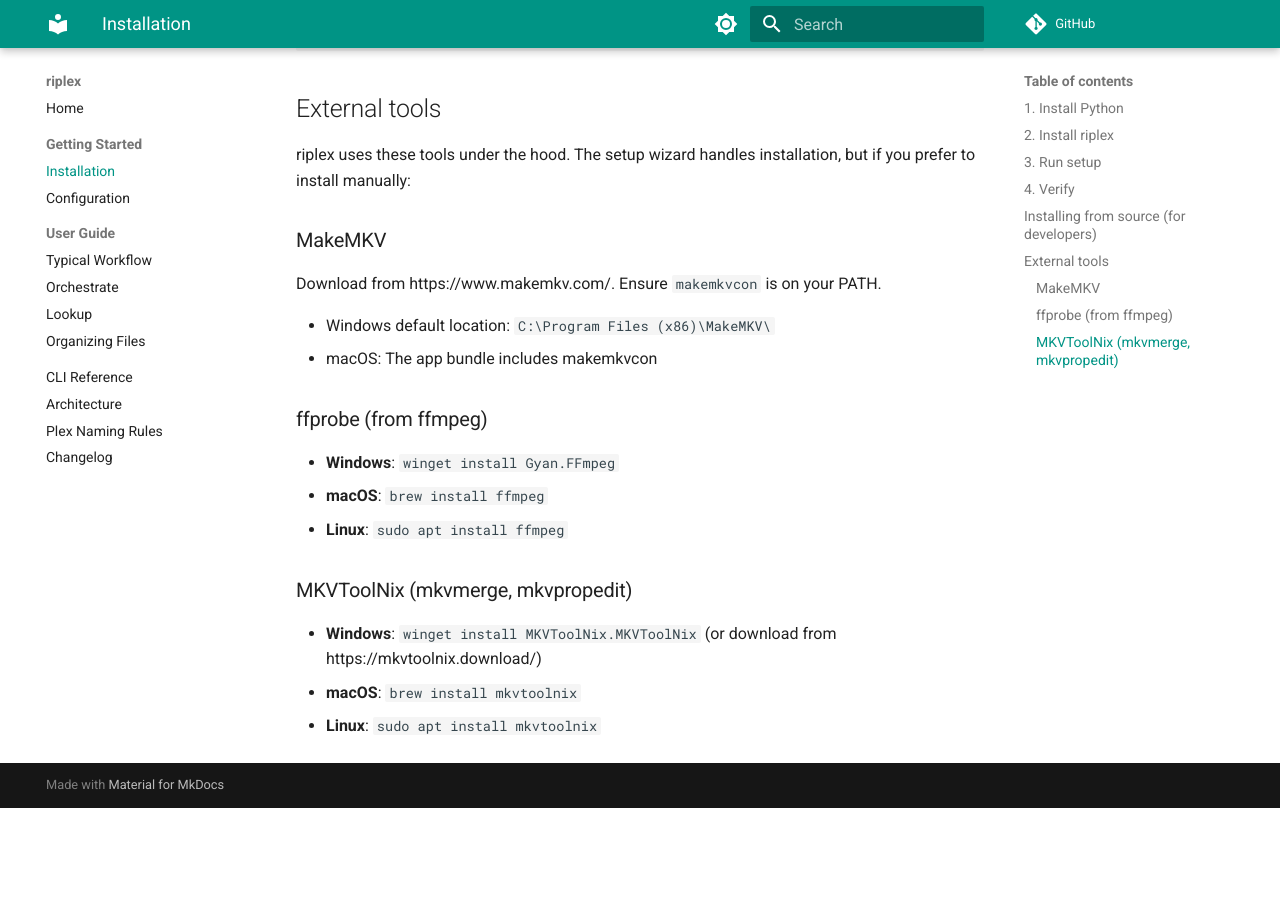
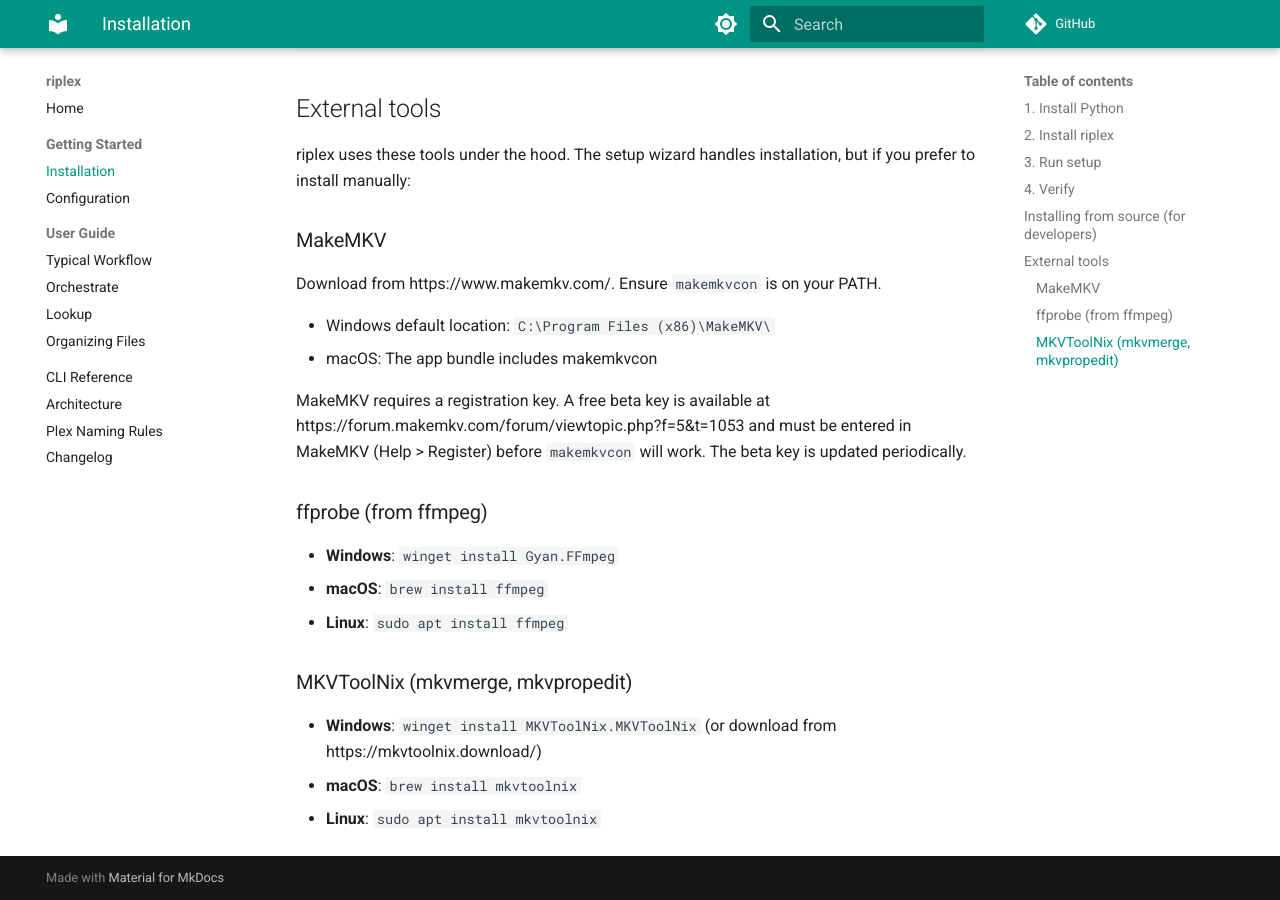
Before and after one commit to AnyCredit5518/riplex, an MkDocs documentation site: the page built from docs/getting-started/installation.md, in a window 1280 px wide and 900 px high, scrolled down 1417 px. Built offline with MkDocs 1.6.1 and Material for MkDocs 9.7.7, drawn with Linux system fonts in a browser that asks for light colours; comment, search, counter and statistics services are not loaded; before the commit the page ends 2225 px from its top, so only the background shows below that.

Commit message:
docs: mention MakeMKV beta key requirement in installation guide

```diff
--- a/docs/getting-started/installation.md
+++ b/docs/getting-started/installation.md
@@ -68,6 +68,8 @@
 - Windows default location: `C:\Program Files (x86)\MakeMKV\`
 - macOS: The app bundle includes makemkvcon
 
+MakeMKV requires a registration key. A free beta key is available at https://forum.makemkv.com/forum/viewtopic.php?f=5&t=1053 and must be entered in MakeMKV (Help > Register) before `makemkvcon` will work. The beta key is updated periodically.
+
 ### ffprobe (from ffmpeg)
 
 - **Windows**: `winget install Gyan.FFmpeg`
```
